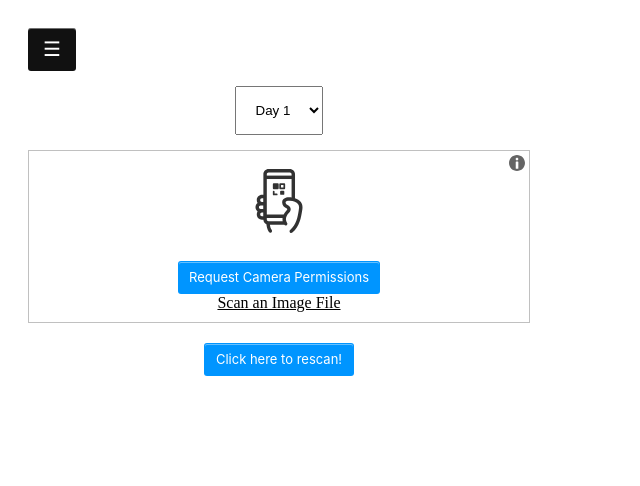
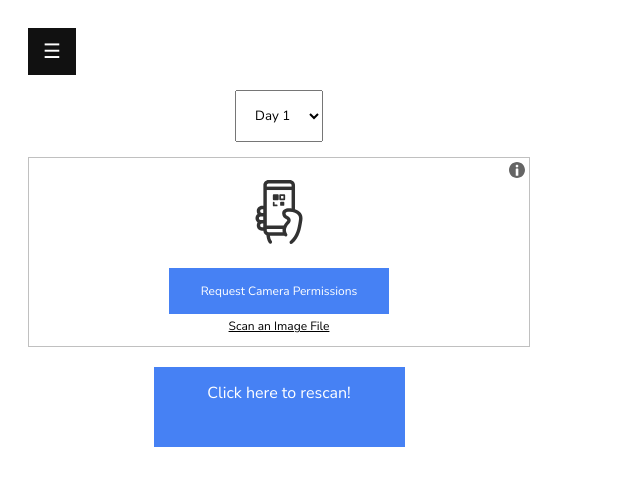
Before and after one commit to Surya-29/QR-Scanner, a plain HTML site: page index.html in a window 1280 px wide. Shown: the whole page, without its empty margins (0-640 px from the left). Drawn offline with nearby package versions, Linux system fonts and the light colour scheme.

Commit message:
added styles

```diff
--- a/index.html
+++ b/index.html
@@ -6,11 +6,19 @@
     <title>MUN Event Scanner</title>
     <script src="html5-qrcode.min.js"></script>
     <link rel="stylesheet" href="style.css" />
+    <link rel="preconnect" href="https://fonts.googleapis.com" />
+    <link rel="preconnect" href="https://fonts.gstatic.com" crossorigin />
+    <link
+      href="https://fonts.googleapis.com/css2?family=Nunito+Sans:opsz@6..12&display=swap"
+      rel="stylesheet"
+    />
     <script src="https://code.jquery.com/jquery-3.7.0.min.js"></script>
   </head>
   <body>
     <div id="mySidebar" class="sidebar">
-      <a href="javascript:void(0)" class="closebtn" onclick="closeNav()">&times;</a>
+      <a href="javascript:void(0)" class="closebtn" onclick="closeNav()"
+        >&times;</a
+      >
       <button class="initButton" id="initId" onclick="init()">
         Click if logged in first time!
       </button>
@@ -31,11 +39,9 @@
         <p id="dialog"></p>
 
         <button class="rescan" onclick="reScan()">Click here to rescan!</button>
-
-
       </div>
     </div>
-    </div>
+
     <!-- <div class="sidebar">
       <header>QR Scanner MUN</header>
       <ul>
@@ -43,7 +49,6 @@
       </ul>
     </div> -->
 
-
     <script src="navbar.js"></script>
     <script src="script.js"></script>
   </body>
--- a/style.css
+++ b/style.css
@@ -1,39 +1,42 @@
+*{
+  font-family: 'Nunito Sans', sans-serif;
+}
+
 body{
     display: flex;
-    font-family: ;
     list-style: none;
     text-decoration: none;
 }
-/* The sidebar menu */
+
 .sidebar {
-  height: 100%; /* 100% Full-height */
-  width: 0; /* 0 width - change this with JavaScript */
-  position: fixed; /* Stay in place */
-  z-index: 1; /* Stay on top */
+  height: 100%;
+  width: 0;
+  position: fixed;
+  z-index: 1;
   top: 0;
   left: 0;
-  background-color: #111; /* Black*/
-  overflow-x: hidden; /* Disable horizontal scroll */
-  padding-top: 60px; /* Place content 60px from the top */
-  transition: 0.5s; /* 0.5 second transition effect to slide in the sidebar */
+  background-color: #111;
+  overflow-x: hidden;
+  padding-top: 60px;
+  transition: 0.5s;
 }
 
-/* The sidebar links */
+
 .sidebar a {
   padding: 8px 8px 8px 32px;
   text-decoration: none;
   font-size: 25px;
-  color: #818181;
+  color: #dadada;
   display: block;
   transition: 0.3s;
 }
 
-/* When you mouse over the navigation links, change their color */
+
 .sidebar a:hover {
   color: #f1f1f1;
 }
 
-/* Position and style the close button (top right corner) */
+
 .sidebar .closebtn {
   position: absolute;
   top: 0;
@@ -42,7 +45,7 @@ body{
   margin-left: 50px;
 }
 
-/* The button used to open the sidebar */
+
 .openbtn {
   font-size: 20px;
   cursor: pointer;
@@ -53,16 +56,16 @@ body{
 }
 
 .openbtn:hover {
-  background-color: #444;
+  background-color: #000000;
 }
 
-/* Style page content - use this if you want to push the page content to the right when you open the side navigation */
+
 #main {
-  transition: margin-left .5s; /* If you want a transition effect */
+  transition: margin-left .5s;
   padding: 20px;
 }
 
-/* On smaller screens, where height is less than 450px, change the style of the sidenav (less padding and a smaller font size) */
+
 @media screen and (max-height: 450px) {
   .sidebar {padding-top: 15px;}
   .sidebar a {font-size: 18px;}
@@ -82,13 +85,15 @@ select{
     margin: 3% auto;
 }
 .rescan{
-    width: 30%;
+    width: 50%;
+    height: 80px;
     align-items:center;
     display: flex;
     flex-direction: column;
     margin: 0 auto;
 }
 .initButton{
+    background-color: green;
     width: 50%;
     align-items:center;
     display: flex;
@@ -98,50 +103,26 @@ select{
 }
 
 .clrButton{
-
+    background-color: red;
     align-items:center;
     display: flex;
     flex-direction: column;
     margin: 0 auto;
     margin-top: 10px;
 }
-/* CSS */
+
 button {
-  background-color: #0095ff;
-  border: 1px solid transparent;
-  border-radius: 3px;
-  box-shadow: rgba(255, 255, 255, .4) 0 1px 0 0 inset;
-  box-sizing: border-box;
-  color: #fff;
-  cursor: pointer;
-  display: inline-block;
-  font-family: -apple-system,system-ui,"Segoe UI","Liberation Sans",sans-serif;
-  font-size: 13px;
-  font-weight: 400;
-  line-height: 1.15385;
-  margin: 0;
-  outline: none;
-  padding: 8px .8em;
-  position: relative;
+  background-color: #4681f4;
+  border: none;
+  color: white;
+  padding: 15px 32px;
   text-align: center;
   text-decoration: none;
-  user-select: none;
-  -webkit-user-select: none;
-  touch-action: manipulation;
-  vertical-align: baseline;
-  white-space: nowrap;
+  display: inline-block;
+  font-size: 16px;
 }
 
-button:hover,
-button:focus {
-  background-color: #07c;
+.html5-qrcode-element{
+
+  font-size: 12px;
 }
-
-button:focus {
-  box-shadow: 0 0 0 4px rgba(0, 149, 255, .15);
-}
-
-button:active {
-  background-color: #0064bd;
-  box-shadow: none;
-}
```
Lines whose indentation alone changed are shown as unchanged.
